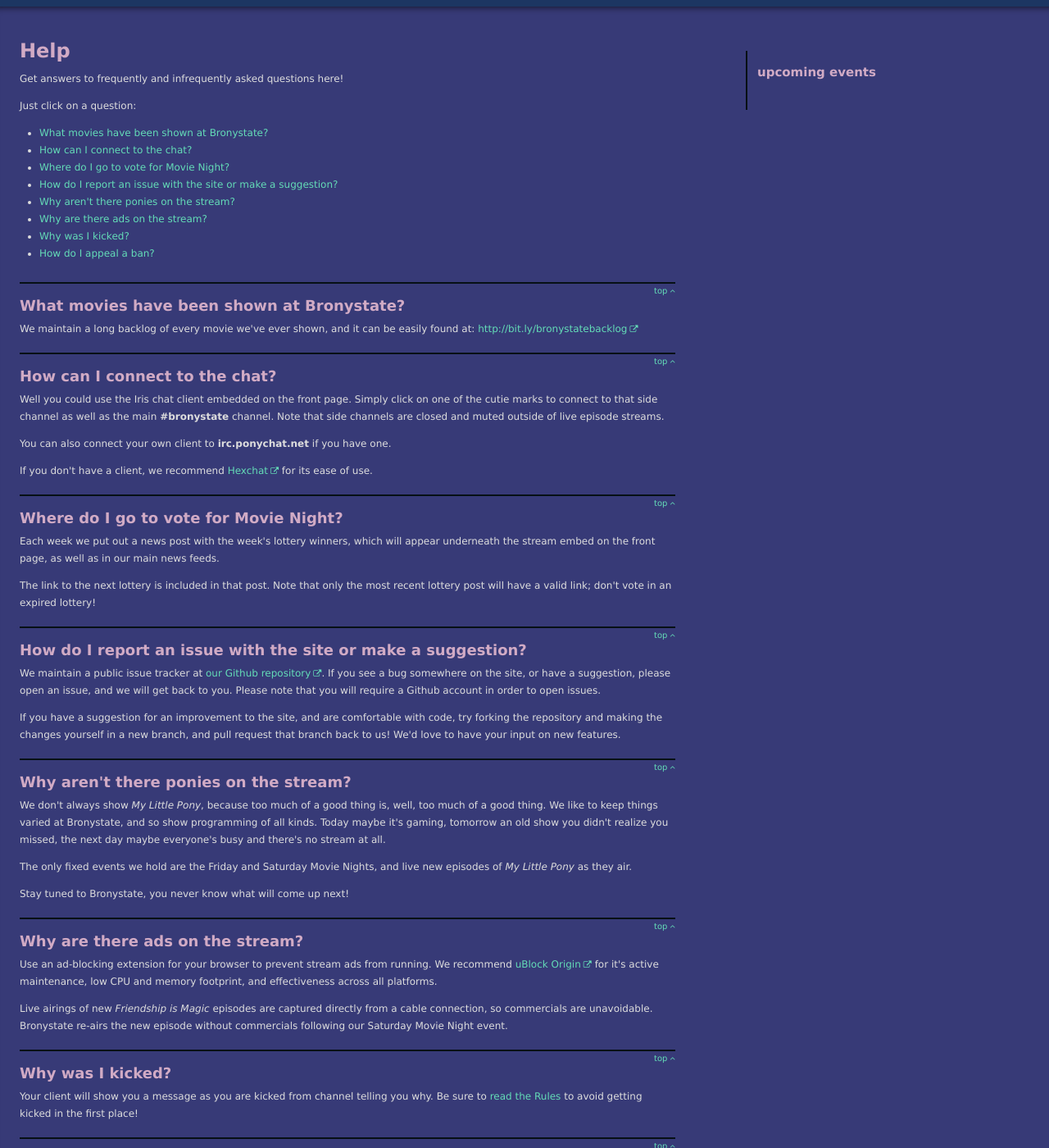
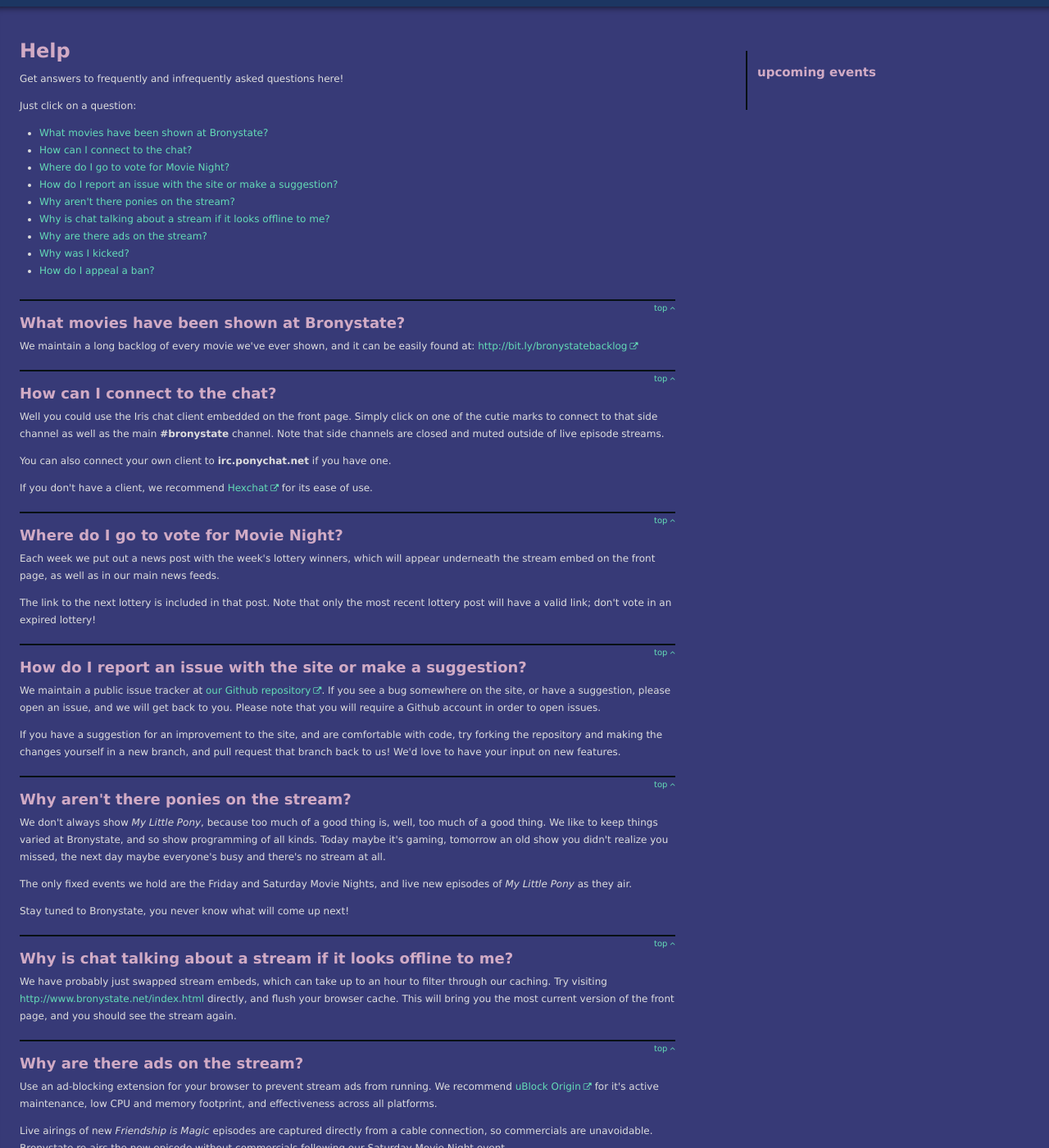
Before and after one commit to Bronystate/brstv3, a Jekyll site: the page built from index_help.md, in a window 1280 px wide and 1400 px high, scrolled down 204 px. Shown: the whole window at 82% size. Built offline with Jekyll 4.4.1, drawn with Linux system fonts in a browser that asks for light colours; nearby versions of some CDN libraries.

Commit message:
added cache bypass explanation to Help

```diff
--- a/_data/help-page.yml
+++ b/_data/help-page.yml
@@ -74,7 +74,13 @@
     live new episodes of *My Little Pony* as they air.
 
     Stay tuned to Bronystate, you never know what will come up next!
-
+- i: novideo
+  q: Why is chat talking about a stream if it looks offline to me?
+  a: |
+    We have probably just swapped stream embeds, which can take up to an hour to
+    filter through our caching. Try visiting <http://www.bronystate.net/index.html>
+    directly, and flush your browser cache. This will bring you the most current
+    version of the front page, and you should see the stream again.
 - i: adblocking
   q: Why are there ads on the stream?
   a: |
```
